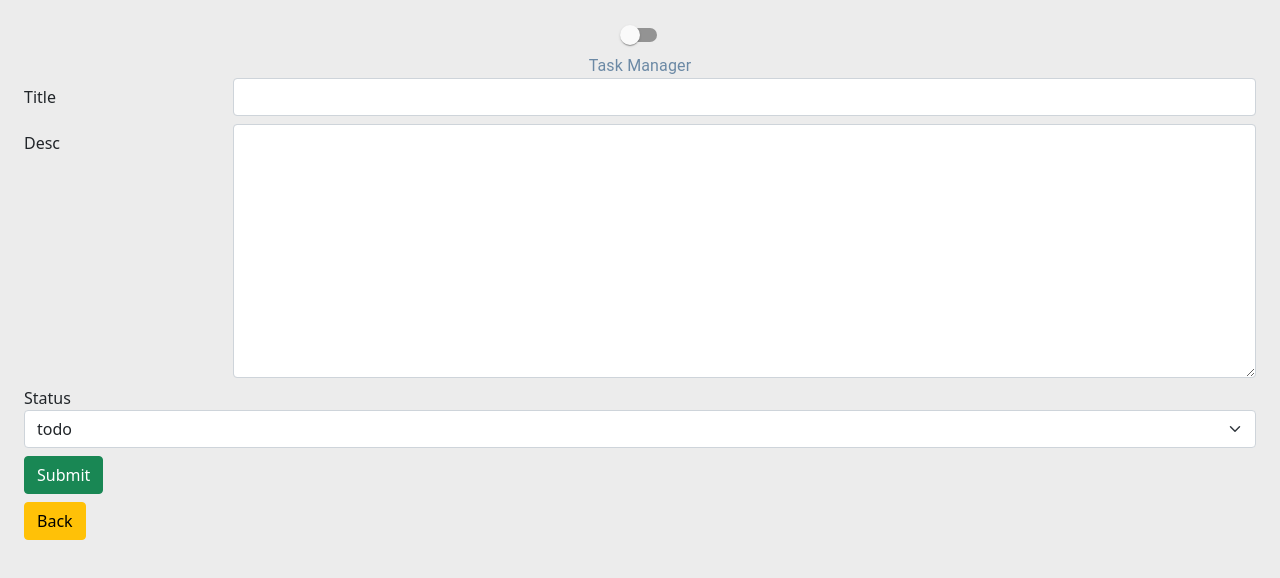
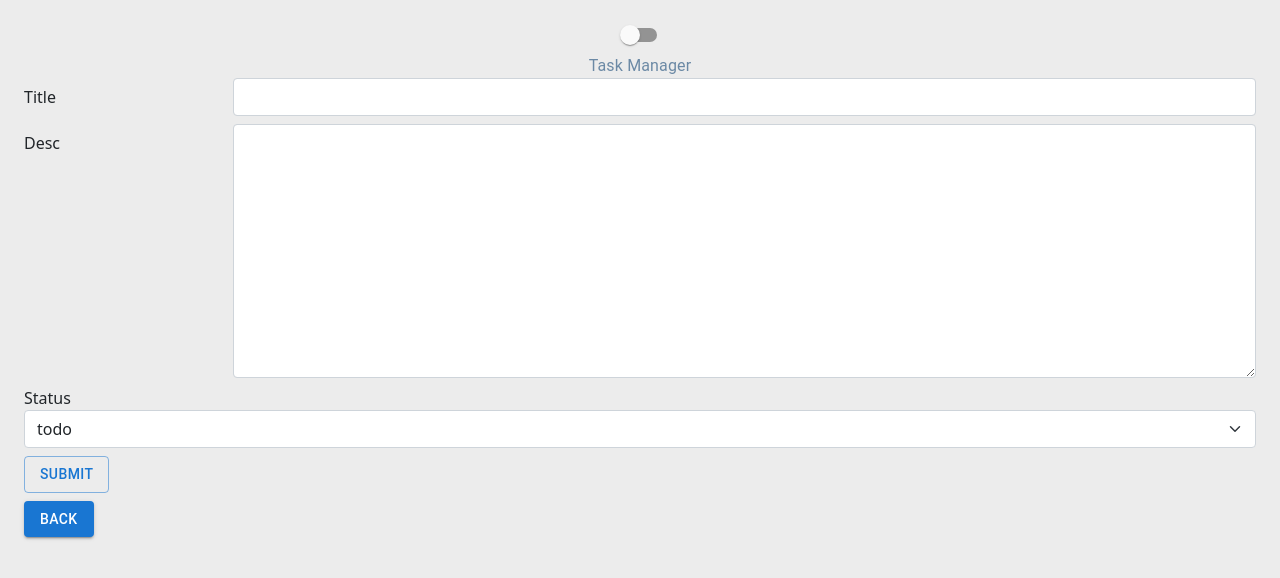
Before and after one commit to engpakravan/k1challange_taskManager_front, a React (Create React App) app: page /createTask in a window 1280 px wide. Shown: the top 578 px of the page. Built offline with nearby package versions, Linux system fonts and the light colour scheme.

Commit message:
feat : Button Converted To MUI Btn

```diff
--- a/src/components/UI/Button.tsx
+++ b/src/components/UI/Button.tsx
@@ -1,6 +1,6 @@
 // @flow
 import * as React from 'react';
-import {Link} from 'react-router-dom'
+import {Button as MuiButton} from '@material-ui/core'
 
 export enum ButtonTypes {
     Primary = "primary" ,
@@ -19,6 +19,6 @@ type Props = {
 
 export function Button(props: Props) {
     return (
-        <button type={props.type} onClick={props.handler} className={`btn btn-${props.variant} ${props.className}`}>{props.title}</button>
+        <MuiButton variant={"outlined"} color={"secondary"} type={props.type} onClick={props.handler} className={props.className}>{props.title}</MuiButton>
     );
 };
--- a/src/components/UI/LinkButton.tsx
+++ b/src/components/UI/LinkButton.tsx
@@ -1,6 +1,7 @@
 // @flow
 import * as React from 'react';
 import {Link} from 'react-router-dom'
+import {Button} from "@material-ui/core";
 
 export enum ButtonTypes {
     Primary = "primary" ,
@@ -19,7 +20,7 @@ type Props = {
 export function LinkButton(props: Props) {
     return (
         <Link to={props.link}>
-            <button className={`btn btn-${props.variant} ${props.className}`}>{props.title}</button>
+            <Button variant={"contained"} className={"mt-2"} color={"secondary"} >{props.title}</Button>
         </Link>
     );
 };
--- a/src/components/UI/Task/index.tsx
+++ b/src/components/UI/Task/index.tsx
@@ -1,7 +1,7 @@
 import React , {memo} from 'react';
 import './task.css'
-import {Task as ITask, TaskStatus} from "../../../data";
-import {Avatar, Badge, Chip, Grid, makeStyles, Paper, Typography, withStyles} from "@material-ui/core";
+import { Task as ITask } from "../../../data";
+import { Avatar , Grid, makeStyles, Paper, Typography, withStyles} from "@material-ui/core";
 
 type Props = {
     task : ITask ,
@@ -12,7 +12,8 @@ const useStyles = makeStyles((theme) => ({
     paper : {
         margin : `${theme.spacing(1)}px 0 10px 0 `,
         padding : theme.spacing(2) ,
-        width : "100%" ,
+        width : 400 ,
+        overflowX : "hidden",
         transition : ".3s ease" ,
         '&:hover' : {
             transition : ".3s ease" ,
```
